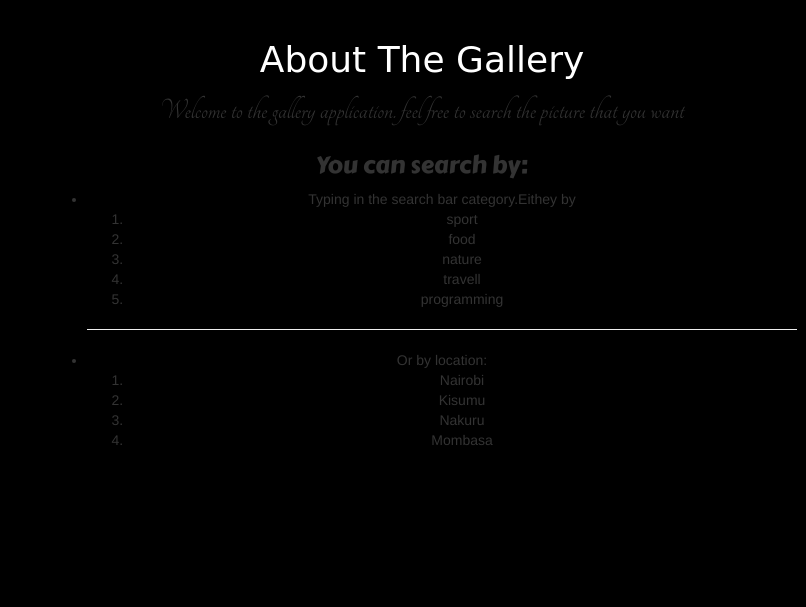
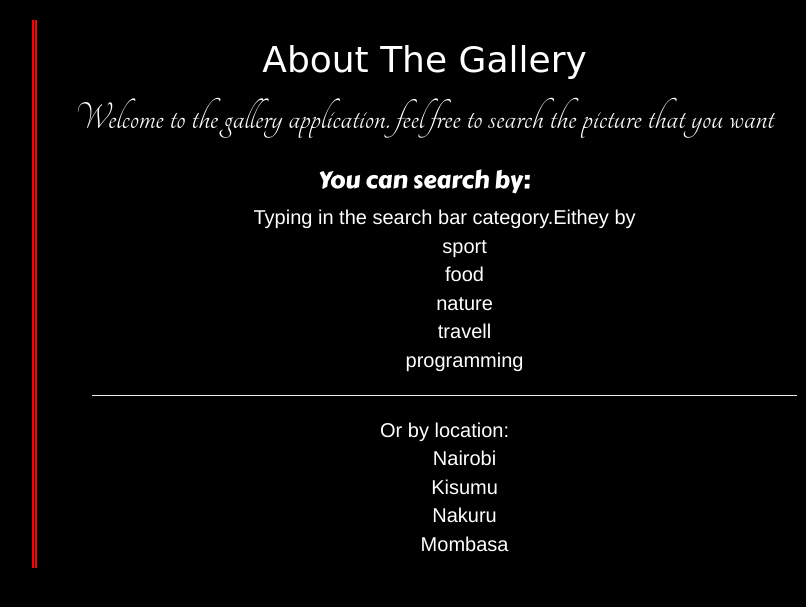
Before and after one commit to costamay/Gallery, a Django app: page /about/ in a window 1280 px wide. Shown: the part 52-659 px from the top of the page, without its empty margins (23-829 px from the left). Run offline with Django 3.2, Linux system fonts and the light colour scheme; some libraries are stand-ins or nearby versions; some web fonts are replaced.

Commit message:
Add styling to the about us page with color of white and dark  background

```diff
--- a/photo/static/css/css/index.css
+++ b/photo/static/css/css/index.css
@@ -53,7 +53,7 @@ h3{
     transition: opacity 0.3s;
   }
 
-  .tooltip .tooltiptext::after {
+   .tooltiptext::after {
     content: "";
     position: absolute;
     top: 100%;
@@ -79,3 +79,22 @@ h3{
     display: flex;
     justify-content: space-between
 }
+
+#about{
+    border-left-style: double;
+    border-left-color: red;
+    border-left-width: thick;
+}
+
+#more,li{
+    color: white;
+    list-style-type: none;
+}
+
+#more li {
+    font-size: 2rem;
+}
+
+#more p {
+    font-size: 4rem;
+}
```
